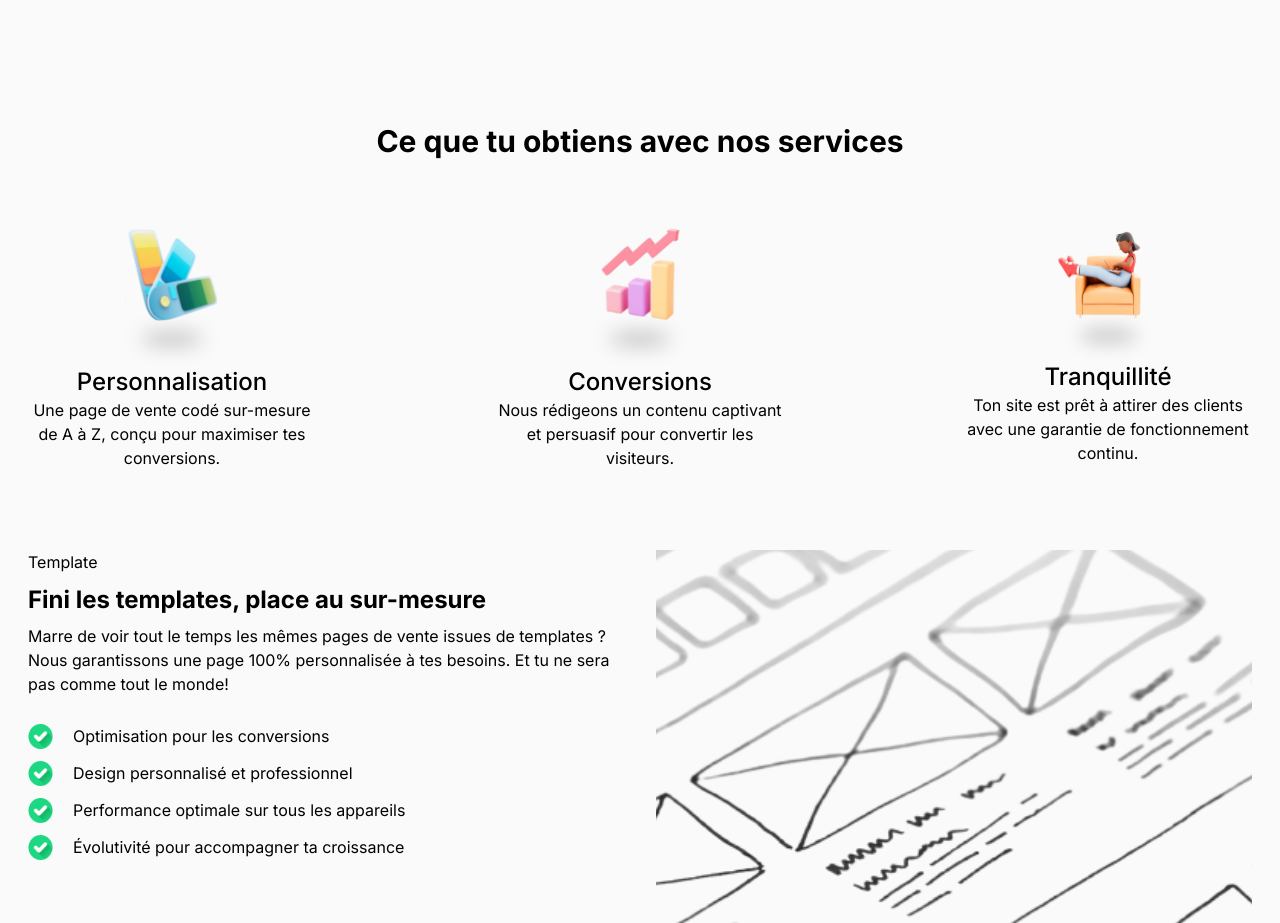
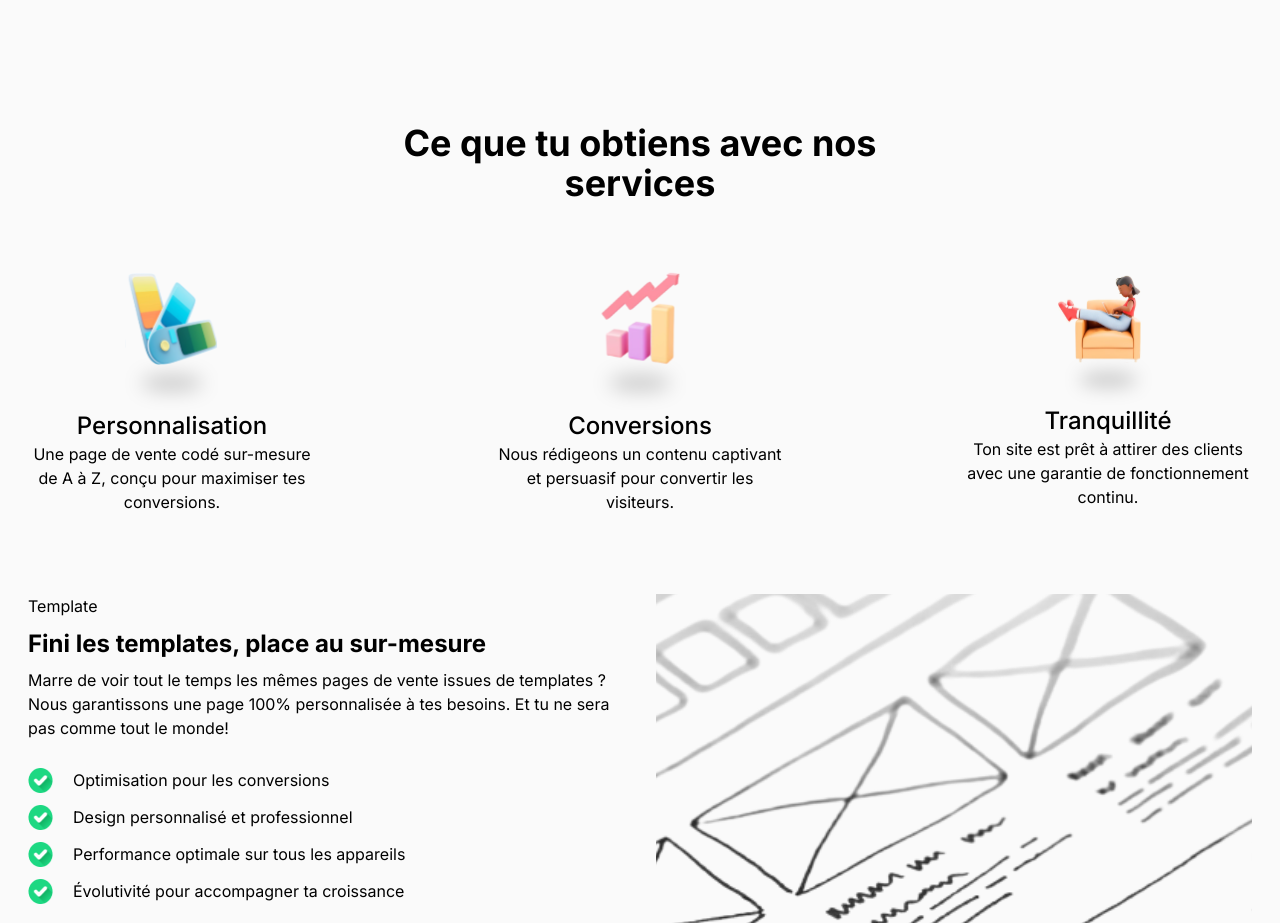
Before and after one commit to SebMZI/territa-lp, a Next.js app: page / in a window 1280 px wide. Shown: the part 1160-2083 px from the top of the page. Built offline with nearby package versions, Linux system fonts and the light colour scheme.

Commit message:
feat(Benefits): :iphone: Responsive Desktop :
Title bigger

```diff
--- a/components/Benefits.jsx
+++ b/components/Benefits.jsx
@@ -4,7 +4,7 @@ import { BenefitCard } from ".";
 const Benefits = () => {
   return (
     <section className="w-full mt-20" id="benefits">
-      <h2 className="font-bold text-2xl text-center pb-10 md:text-3xl md:w-2/4 md:m-auto md: ">
+      <h2 className="font-bold text-2xl text-center pb-10 md:text-3xl md:w-2/4 md:m-auto lg:text-4xl">
         Ce que tu obtiens avec nos services
       </h2>
       <div className="flex flex-col gap-16 md:gap-8 mt-7 md:flex-row md:flex-wrap md:justify-center md:items-center lg:justify-between">
```
